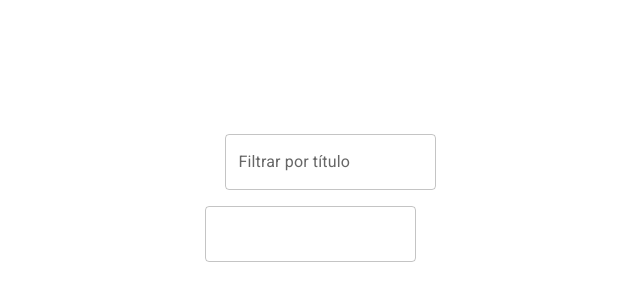
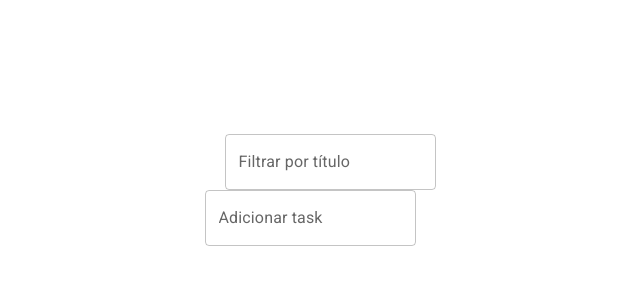
Before and after one commit to lucasmonstrox/cra-boilerplate, a React (Create React App) app: page / in a window 1280 px wide. Shown: the part 202-502 px from the top of the page, without its empty margins (310-950 px from the left). Built offline with nearby package versions, Linux system fonts and the light colour scheme; some icons are missing.

Commit message:
🎨 tests completed, formik done

```diff
--- a/package.json
+++ b/package.json
@@ -16,6 +16,8 @@
     "@types/node": "^12.0.0",
     "@types/react": "^17.0.0",
     "@types/react-dom": "^17.0.0",
+    "@types/yup": "^0.29.11",
+    "formik": "^2.2.9",
     "gitmoji-cli": "^4.1.0",
     "graphql": "^15.5.0",
     "react": "^17.0.2",
@@ -23,7 +25,8 @@
     "react-scripts": "4.0.3",
     "styled-components": "^5.3.0",
     "typescript": "^4.3.2",
-    "web-vitals": "^1.0.1"
+    "web-vitals": "^1.0.1",
+    "yup": "^0.32.9"
   },
   "scripts": {
     "start": "react-scripts start",
--- a/src/pages/TodoList/TodoList.tsx
+++ b/src/pages/TodoList/TodoList.tsx
@@ -1,56 +1,74 @@
 import React, { useState } from 'react';
-import { TextField, IconButton } from '@material-ui/core';
+import { useFormik } from 'formik';
+import * as Yup from 'yup';
+import {
+  TextField,
+  IconButton,
+  List,
+  ListItem,
+  ListItemText,
+} from '@material-ui/core';
 import AddIcon from '@material-ui/icons/Add';
 import DeleteIcon from '@material-ui/icons/Delete';
 
 interface TodoItem {
+  title: string;
   id: number;
-  value: string;
+  done: boolean;
 }
 
-let countId = 0;
+interface MyFormValues {
+  title: string;
+}
 
 const TodoList: React.FC = () => {
-  const [list, setList] = useState<TodoItem[]>([{ id: 0, value: '' }]);
+  const [list, setList] = useState<TodoItem[]>([]);
   const [itemFilter, setItemFilter] = useState('');
-
-  const handleChange = (value: string, id: TodoItem['id']) => {
-    setList((prev) =>
-      prev.map((item) => (item.id === id ? { ...item, value } : item)),
-    );
+  const initialValues: MyFormValues = { title: '' };
+  const formik = useFormik({
+    initialValues,
+    onSubmit: (values, actions) => {
+      const newTodo: TodoItem = {
+        title: values.title,
+        id: Math.random(),
+        done: false,
       };
+      setList((prev) => [newTodo, ...prev]);
+      actions.resetForm();
+    },
+    validationSchema: Yup.object().shape({
+      title: Yup.string()
+        .required('Campo obrigatório')
+        .max(20, 'O limite máximo é de 20 caracteres'),
+    }),
+  });
 
   const handleDelete = (id: TodoItem['id']) => {
     setList((prev) => prev.filter((item) => item.id !== id));
   };
 
-  const handleAdd = (index: number) => {
-    const newTodo = { id: countId + 1, value: '' };
-    countId += 1;
-    setList((prev) => [
-      ...prev.slice(0, index + 1),
-      newTodo,
-      ...prev.slice(index + 1),
-    ]);
-  };
-
-  const handleFilter = (value: string) => {
-    if (value.length === 0) {
+  const handleFilter = (title: string) => {
+    if (title.length === 0) {
       return list;
     }
     return list.filter((item) =>
-      item.value.toLowerCase().includes(value.toLowerCase()),
+      item.title.toLowerCase().includes(title.toLowerCase()),
     );
   };
+
+  const toggleTodo = (todo: TodoItem) => {
+    const todoIndex = list.findIndex((currentTodo) => currentTodo.id === todo.id);
+    list[todoIndex].done = !list[todoIndex].done;
+    setList([...list]);
+  }
 
   return (
     <div
       style={{
-        display: "flex",
-        flexDirection: "column",
-        justifyContent: "center",
-        alignItems: "center",
-        // backgroundColor: 'gray',
+        display: 'flex',
+        flexDirection: 'column',
+        justifyContent: 'center',
+        alignItems: 'center',
         position: 'absolute',
         top: '0',
         bottom: '0',
@@ -63,23 +81,52 @@ const TodoList: React.FC = () => {
         onChange={(e) => setItemFilter(e.target.value)}
         color="primary"
         label="Filtrar por título"
+        data-testid="input-filter"
       />
-      {handleFilter(itemFilter).map((item, index) => (
-        <div key={item.id} style={{display: "flex", marginTop: "1em", backgroundColor: "white"}}>
+      <form onSubmit={formik.handleSubmit}>
         <TextField
-            value={item.value}
-            onChange={(e) => handleChange(e.currentTarget.value, item.id)}
+          error={!!formik.errors.title}
+          helperText={formik.errors.title}
+          value={formik.values.title}
+          onChange={formik.handleChange}
+          color="primary"
+          label="Adicionar task"
+          data-testid="input-task"
+          name="title"
         />
-          <IconButton onClick={() => handleAdd(index)}>
+        <IconButton onClick={formik.submitForm} data-testid="add-task-button">
           <AddIcon />
         </IconButton>
-          {list.length > 1 && (
-            <IconButton onClick={() => handleDelete(item.id)}>
+      </form>
+      <List>
+        {handleFilter(itemFilter).map((item) => (
+          <ListItem
+            key={item.id}
+            style={{
+              display: 'flex',
+              marginTop: '1em',
+              backgroundColor: 'white',
+            }}
+          >
+            <ListItemText
+              primary={item.title}
+              data-testid="input-task"
+              onClick={() => toggleTodo(item)}
+              sx={{
+                color: "red",
+                textDecoration: `${item.done && 'line-through'}`,
+              }}
+            />
+
+            <IconButton
+              onClick={() => handleDelete(item.id)}
+              data-testid="exlude-task-button"
+            >
               <DeleteIcon />
             </IconButton>
-          )}
-        </div>
+          </ListItem>
         ))}
+      </List>
     </div>
   );
 };
```
Also changed, not shown: 2 other files (tests, documents, lock files or other folders). Lines whose indentation alone changed are shown as unchanged.
